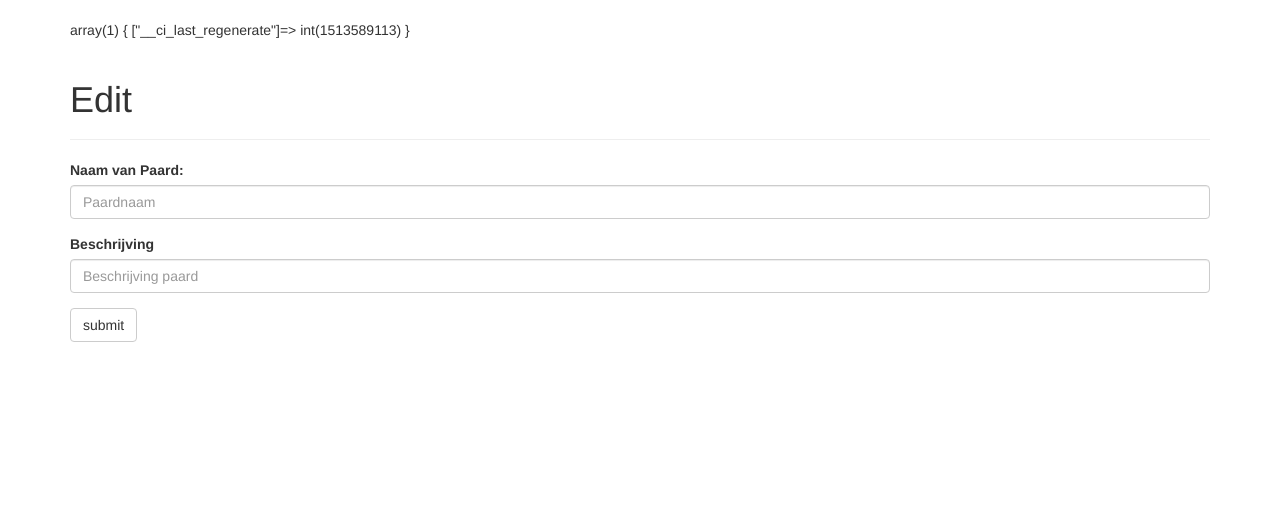
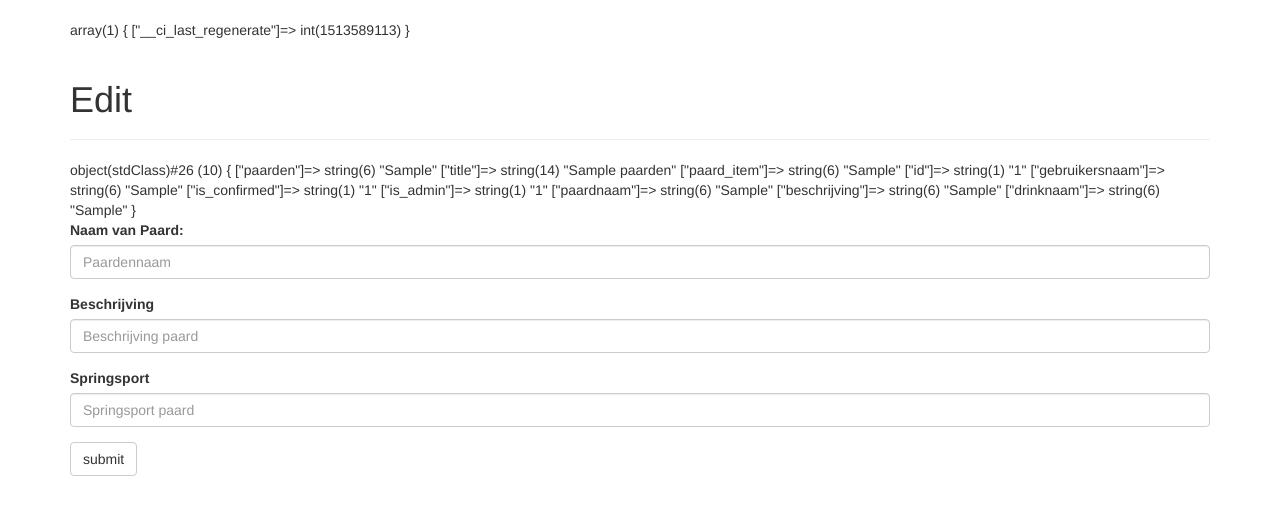
Before and after one commit to AhmetAltas/ManegeCI, a CodeIgniter app: page /database/index.php/paarden/edit/1 in a window 1280 px wide. Shown: the part 52-567 px from the top of the page. Run offline with CodeIgniter, Linux system fonts and the light colour scheme; tables that the repository leaves empty or names only in its code hold one stand-in row (values such as "Sample post"); some libraries are stand-ins or nearby versions.

Commit message:
Als beheerder kan ik aangeven of een paard geschikt is voor springsport.

```diff
--- a/Manege/application/controllers/Paarden.php
+++ b/Manege/application/controllers/Paarden.php
@@ -62,7 +62,7 @@ class Paarden extends CI_Controller {
 			$Paardennaam = $this->input->post('Paardennaam');
 			$beschrijving    = $this->input->post('beschrijving');
 
-			if ($this->Paarden_model->addPaarden($Paardennaam, $beschrijving)) {
+			if ($this->Paarden_model->addPaard($Paardennaam, $beschrijving)) {
 
 				$this->load->view('header');
 				$this->load->view('paarden/admin/add/add_success', $data);
@@ -82,11 +82,11 @@ class Paarden extends CI_Controller {
 
 	}
 
-        public function view($beschrijving = NULL)
+        public function view()
         {
-        $data['paard_item'] = $this->Paarden_model->get_paard($beschrijving);
+        $data['paarden'] = $this->Paarden_model->get_paarden();
 
-        if (empty($data['paard_item']))
+        if (empty($data['paarden']))
         {
                 show_404();
 
@@ -106,8 +106,7 @@ class Paarden extends CI_Controller {
 	 */
     public function edit($paarden_id){
 
-
-            if (empty($paarden_id))
+    		if (empty($paarden_id))
             {
                 show_404();
             }
@@ -116,26 +115,30 @@ class Paarden extends CI_Controller {
             $this->load->library('form_validation');
 
             //$data['title'] = 'Edit a books item';
-            $data['paard_item'] = $this->Paarden_model->krijg_id_van_paardnaam($paarden_id);
+            $data['paard_item'] = $this->Paarden_model->get_paard($paarden_id);
 
 		$this->form_validation->set_rules('Paardennaam', 'Paardennaam', 'required|alpha_numeric');
-		$this->form_validation->set_rules('beschrijving', 'Beschrijving', 'required|alpha_numeric');
+		$this->form_validation->set_rules('Beschrijving', 'Beschrijving', 'required|alpha_numeric');
+		$this->form_validation->set_rules('Springsport', 'Springsport', 'required|alpha_numeric');
 
 		if ($this->form_validation->run() === false) {
 
-			$this->load->view('header');
-			$this->load->view('paarden/admin/edit/edit');
+			$this->load->view('header', $data);
+			$this->load->view('paarden/admin/edit/edit', $data);
 			$this->load->view('footer');
 
 		} else {
 
 			$Paardennaam = $this->input->post('Paardennaam');
-			$beschrijving = $this->input->post('beschrijving');
+			$beschrijving = $this->input->post('Beschrijving');
+			$Springsport = $this->input->post('Springsport');
 
-			if ($this->Paarden_model->editPaard($Paardennaam, $beschrijving)) {
+			if ($this->Paarden_model->editPaard($Paardennaam, $beschrijving, $paarden_id, $Springsport)) {
 
-				$paarden_id = $this->Paarden_model->krijg_id_van_drinknaam($Paardennaam);
+
 				$paard    = $this->Paarden_model->get_paard($paarden_id);
+
+
 
 				/*
 				$_SESSION['gebruiker_id']      = (int)$gebruiker->id;
@@ -145,8 +148,8 @@ class Paarden extends CI_Controller {
 				$_SESSION['is_admin']     = (bool)$gebruiker->is_admin;
 				*/
 
-				$this->load->view('header');
-				$this->load->view('paarden/admin/edit_gelukt', $data);
+				$this->load->view('header', $data);
+				$this->load->view('paarden/admin/edit/edit_gelukt', $data);
 				$this->load->view('footer');
 
 			} else {
@@ -159,6 +162,8 @@ class Paarden extends CI_Controller {
 				$this->load->view('footer');
 
 			}
+
+
 
 		}
 
@@ -188,5 +193,18 @@ class Paarden extends CI_Controller {
 		}
 
 	}
+	        public function delete($paarden_id)
+    {
+
+        if (empty($paarden_id))
+        {
+            show_404();
+        }
+
+       $paard_item = $this->Paarden_model->get_paard($paarden_id);
+
+        $this->Paarden_model->delete_paard($paarden_id);
+        redirect( base_url() . 'index.php/paarden/view');
+    }
 
 }
--- a/Manege/application/models/Paarden_model.php
+++ b/Manege/application/models/Paarden_model.php
@@ -38,6 +38,16 @@ class Paarden_model extends CI_Model {
 
 		return $this->db->insert('paarden', $data);
 	}
+	public function editPaard($Paardennaam, $beschrijving, $paarden_id, $Springsport) {
+
+		$data = array(
+			'Paardennaam' => $this->input->post('Paardennaam'),
+			'Beschrijving' => $this->input->post('Beschrijving'),
+			'Springsport' => $this->input->post('Springsport'),
+		);
+            $this->db->where('id', $paarden_id);
+            return $this->db->update('paarden', $data);
+        }
 
 
 	/**
@@ -154,4 +164,9 @@ class Paarden_model extends CI_Model {
 		return $this->db->get()->result();
 
 	}
+	public function delete_paard($paarden_id)
+    {
+        $this->db->where('id', $paarden_id);
+        return $this->db->delete('paarden');
+    }
 }
--- a/Manege/application/views/paarden/admin/add/add.php
+++ b/Manege/application/views/paarden/admin/add/add.php
@@ -21,8 +21,8 @@
 			</div>
 			<?= form_open() ?>
 				<div class="form-group">
-					<label for="drinknaam">Naam van Paard:</label>
-					<input type="text" class="form-control" id="drinkNaam" name="drinknaam" placeholder="Vul hier de naam van het drankje in.">
+					<label for="Paardennaam">Naam van Paard:</label>
+					<input type="text" class="form-control" id="PaardenNaam" name="Paardennaam" placeholder="Vul hier de naam van het paard in.">
 					<p class="help-block">Alleen letters en nummers.</p>
 				</div>
 				<div class="form-group">
--- a/Manege/application/views/paarden/admin/edit/edit.php
+++ b/Manege/application/views/paarden/admin/edit/edit.php
@@ -19,14 +19,19 @@
 			<div class="page-header">
 				<h1>Edit</h1>
 			</div>
-			<?= form_open() ?>
+			<?= form_open('paarden/edit/'.$paard_item->id) ?>
+			<?= var_dump($paard_item)?>
 				<div class="form-group">
-					<label for="Paardnaam">Naam van Paard:</label>
-					<input type="text" class="form-control" id="Paardnaam" name="Paardnaam" placeholder="Paardnaam">
+					<label for="Paardennaam">Naam van Paard:</label>
+					<input type="text" class="form-control" id="Paardennaam" name="Paardennaam" placeholder="Paardennaam">
 				</div>
 				<div class="form-group">
 					<label for="beschrijving">Beschrijving</label>
-					<input type="text" class="form-control" id="Beschrijving" name="beschrijving" placeholder="Beschrijving paard">
+					<input type="text" class="form-control" id="Beschrijving" name="Beschrijving" placeholder="Beschrijving paard">
+				</div>
+				<div class="form-group">
+					<label for="Springsport">Springsport</label>
+					<input type="text" class="form-control" id="Springsport" name="Springsport" placeholder="Springsport paard">
 				</div>
 				<div class="form-group">
 					<input type="submit" class="btn btn-default" value="submit">
--- /dev/null
+++ b/Manege/application/views/paarden/admin/edit/edit_gelukt.php
@@ -0,0 +1,2 @@
+<h1>Edit gelukt!</h1>
+moooi
--- a/Manege/application/views/paarden/paard/index.php
+++ b/Manege/application/views/paarden/paard/index.php
@@ -3,6 +3,7 @@
             <tr>
                 <th><strong>Paardnaam</strong></th>
                 <th><strong>Beschrijving</strong></th>
+                <th><strong>Springsport</strong></th>
 
             </tr>
         </thead>
@@ -13,9 +14,10 @@
             <tr>
                 <td><?php echo $paard->Paardennaam; ?></td>
                 <td><?php echo $paard->Beschrijving; ?></td>
+                <td><?php echo $paard->Springsport; ?></td>
                 <td> <a href="<?php echo site_url('../paarden/'.$paard->Beschrijving); ?>">View</a> |
-                <a href="<?php echo site_url('paarden/edit/'.$paard->Id); ?>">Edit</a> |
-                <a href="<?php echo site_url('paarden/delete/'.$paard->Id); ?>" onClick="return confirm('Are you sure you want to delete?')">Delete</a></td>
+                <a href="<?php echo site_url('paarden/edit/'.$paard->id); ?>">Edit</a> |
+                <a href="<?php echo site_url('paarden/delete/'.$paard->id); ?>" onClick="return confirm('Are you sure you want to delete?')">Delete</a></td>
             </tr>
         <?php } ?>
     </table>
```
